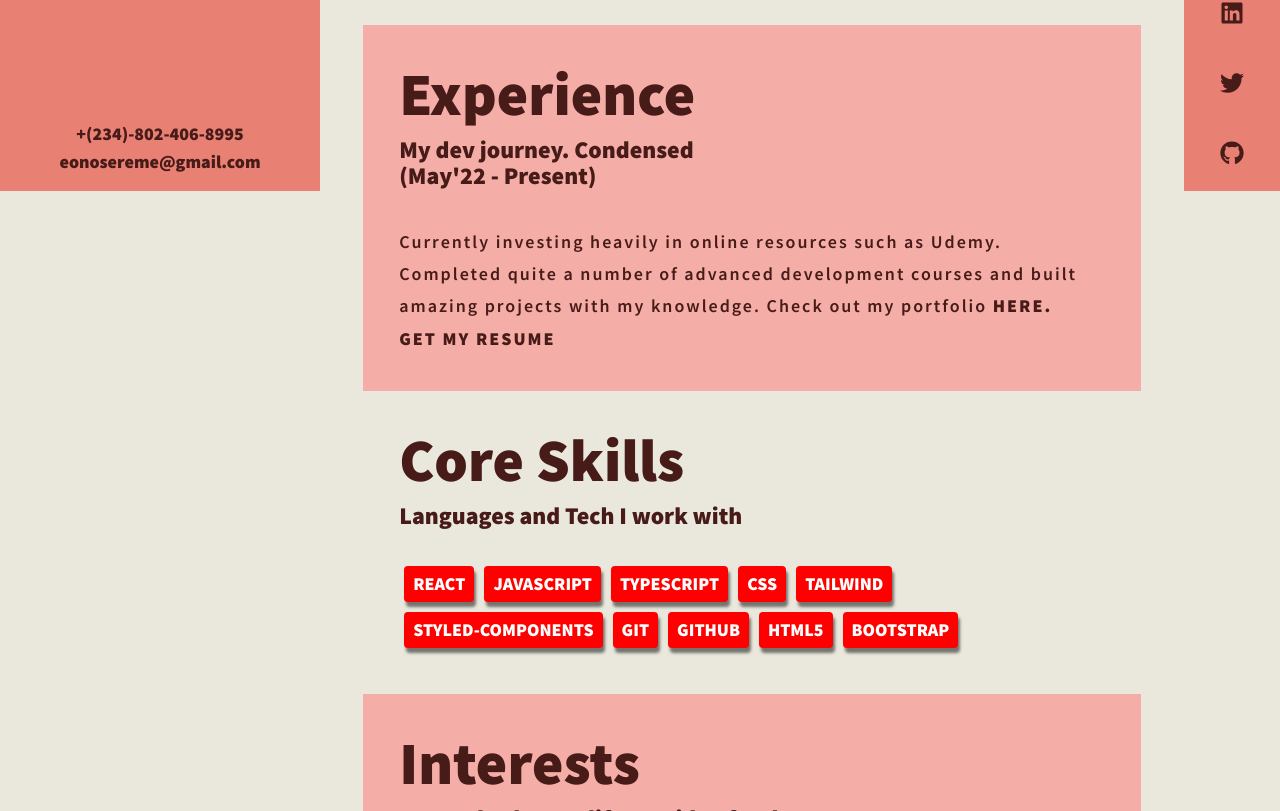
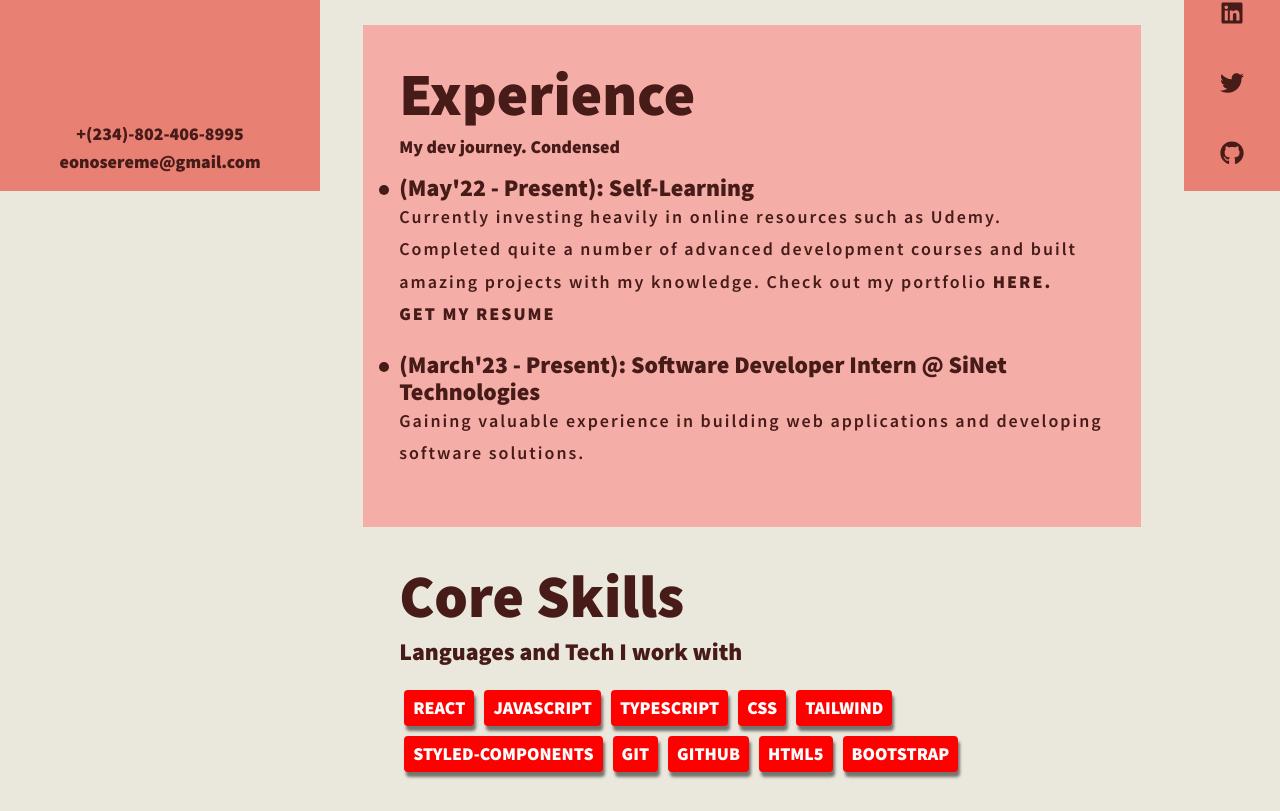
Before and after one commit to onoseremejohn/portfolio, a React (Vite) app: page /profile in a window 1280 px wide. Shown: the part 609-1420 px from the top of the page. Built offline with nearby package versions, Linux system fonts and the light colour scheme.

Commit message:
experience updated

```diff
--- a/src/css/mobile.css
+++ b/src/css/mobile.css
@@ -248,7 +248,23 @@ button {
   letter-spacing: 2px;
   line-height: 1.8;
 }
-
+ul.experiences li {
+  margin-bottom: 1.2em;
+  position: relative;
+}
+ul.experiences li h3 {
+  position: relative;
+}
+ul.experiences li h3::before {
+  content: "";
+  position: absolute;
+  width: 10px;
+  height: 10px;
+  border-radius: 50%;
+  left: -20px;
+  top: 10px;
+  background-color: var(--clr-seconddark);
+}
 .profile-writeup a:hover {
   color: red;
 }
@@ -278,7 +294,7 @@ button {
 }
 
 .h3 {
-  margin-bottom: 1.5em;
+  margin-bottom: 1em;
 }
 
 .interest-grid {
--- a/src/pages/Profile.jsx
+++ b/src/pages/Profile.jsx
@@ -29,10 +29,12 @@ const Profile = () => {
       </article>
       <article>
         <h2>Experience</h2>
-        <h3>My dev journey. Condensed</h3>
-        <ul>
+        <h3 style={{ marginBottom: "1em", fontSize: "unset" }}>
+          My dev journey. Condensed
+        </h3>
+        <ul className="experiences">
           <li>
-            <h3 className="h3">(May'22 - Present)</h3>
+            <h3>(May'22 - Present): Self-Learning</h3>
             <p className="profile-writeup">
               Currently investing heavily in online resources such as Udemy.
               Completed quite a number of advanced development courses and built
@@ -51,6 +53,16 @@ const Profile = () => {
               >
                 GET MY RESUME
               </a>
+            </p>
+          </li>
+          <li>
+            <h3>
+              (March'23 - Present): Software Developer Intern @ SiNet
+              Technologies
+            </h3>
+            <p className="profile-writeup">
+              Gaining valuable experience in building web applications and
+              developing software solutions.
             </p>
           </li>
         </ul>
```
